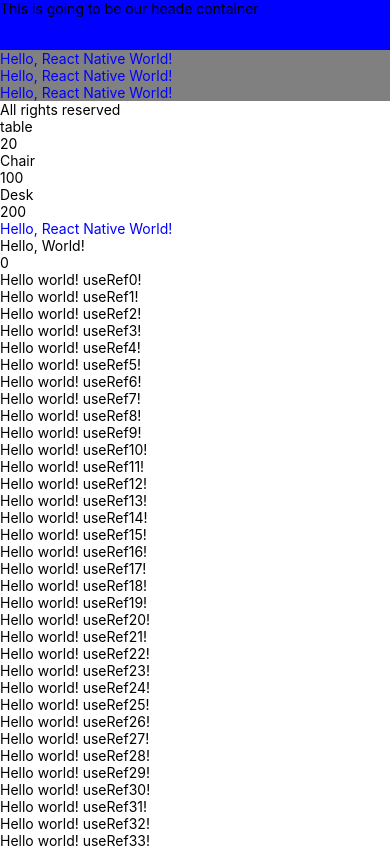
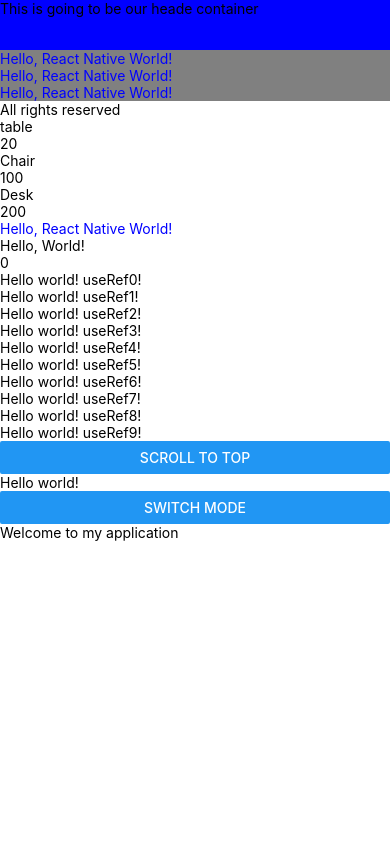
Before and after one commit to GenerationMilton/react-native-practice, a React Native app: screen / in a window 390 px wide. Shown: the top 848 px of the page. Built offline with nearby package versions, Linux system fonts and the light colour scheme.

Commit message:
feat s8 useContext in first app

```diff
--- a/App.js
+++ b/App.js
@@ -3,6 +3,8 @@
 import {Button, SafeAreaView, ScrollView, Text, View}from 'react-native';
 import MyText from './components/MyText/MyText';
 import Item from './components/item/item';
+import { ThemeContext } from './contexts/ThemeContext';
+import HomeScreen from './components/HomeScreeen/HomeScreen';
 
 const App = () => {
 
@@ -18,12 +20,19 @@
   },[])
 
   //useRef
-  let array = Array(500).fill(0);
+  let array = Array(10).fill(0);
   const scrollViewRef= useRef(null);
 
   const handleClick = () =>{
     scrollViewRef.current.scrollTo({x:0,Y:0,animated:true});
   }
+
+  //useContext
+    const [isDarkMode, setIsDarkMode] = useState(false);
+
+    const toggleTheme = () =>{
+      setIsDarkMode(!isDarkMode);
+    }
 
   return (
     <SafeAreaView>
@@ -65,6 +74,13 @@
         </ScrollView>
         <Button onPress={handleClick} title={'Scroll To Top'}/>
       </View>
+      <ThemeContext.Provider value={isDarkMode}>
+        <View style={{backgroundColor: isDarkMode?'#222222':'#ffffff'}}>
+              <Text>Hello world!</Text>
+              <Button title={'Switch Mode'} onPress={toggleTheme}></Button>
+        </View>
+        <HomeScreen/>
+      </ThemeContext.Provider>
     </SafeAreaView>
 
   )
--- /dev/null
+++ b/components/HomeScreeen/HomeScreen.js
@@ -0,0 +1,15 @@
+import React, {useContext} from 'react';
+import {View, Text} from 'react-native';
+import { ThemeContext } from '../../contexts/ThemeContext';
+
+const HomeScreen = () =>{
+    const isDarkMode = useContext(ThemeContext);
+    return(
+        <View style={{backgroundColor: isDarkMode? '#222222': '#ffffff'}}>
+            <Text style={{color: isDarkMode? '#ffffff':'#000000'}}>
+                Welcome to my application
+                </Text>
+        </View>
+    );
+};
+export default HomeScreen;
--- /dev/null
+++ b/contexts/ThemeContext.js
@@ -0,0 +1,3 @@
+import { createContext } from "react";
+
+export const ThemeContext = createContext();
```
